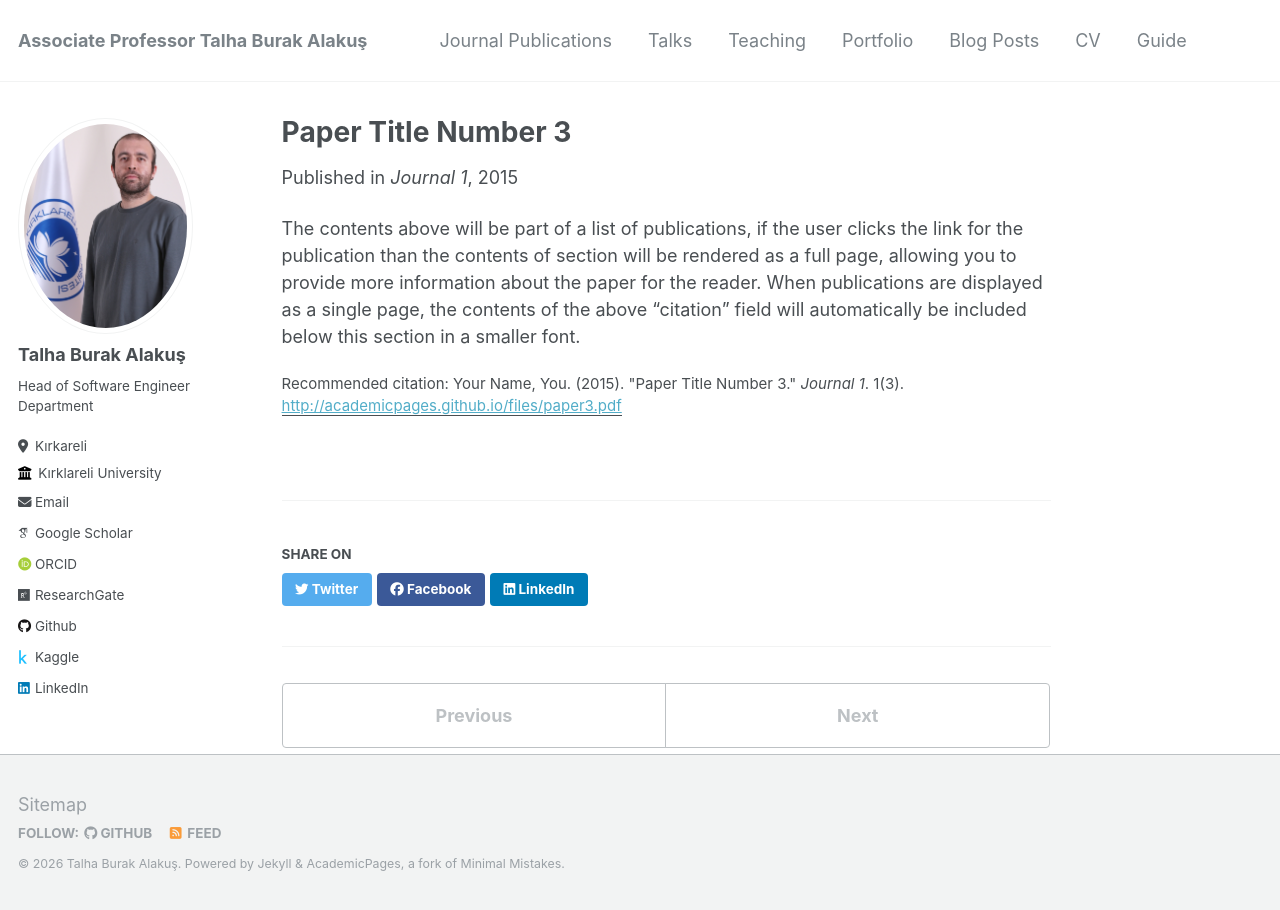
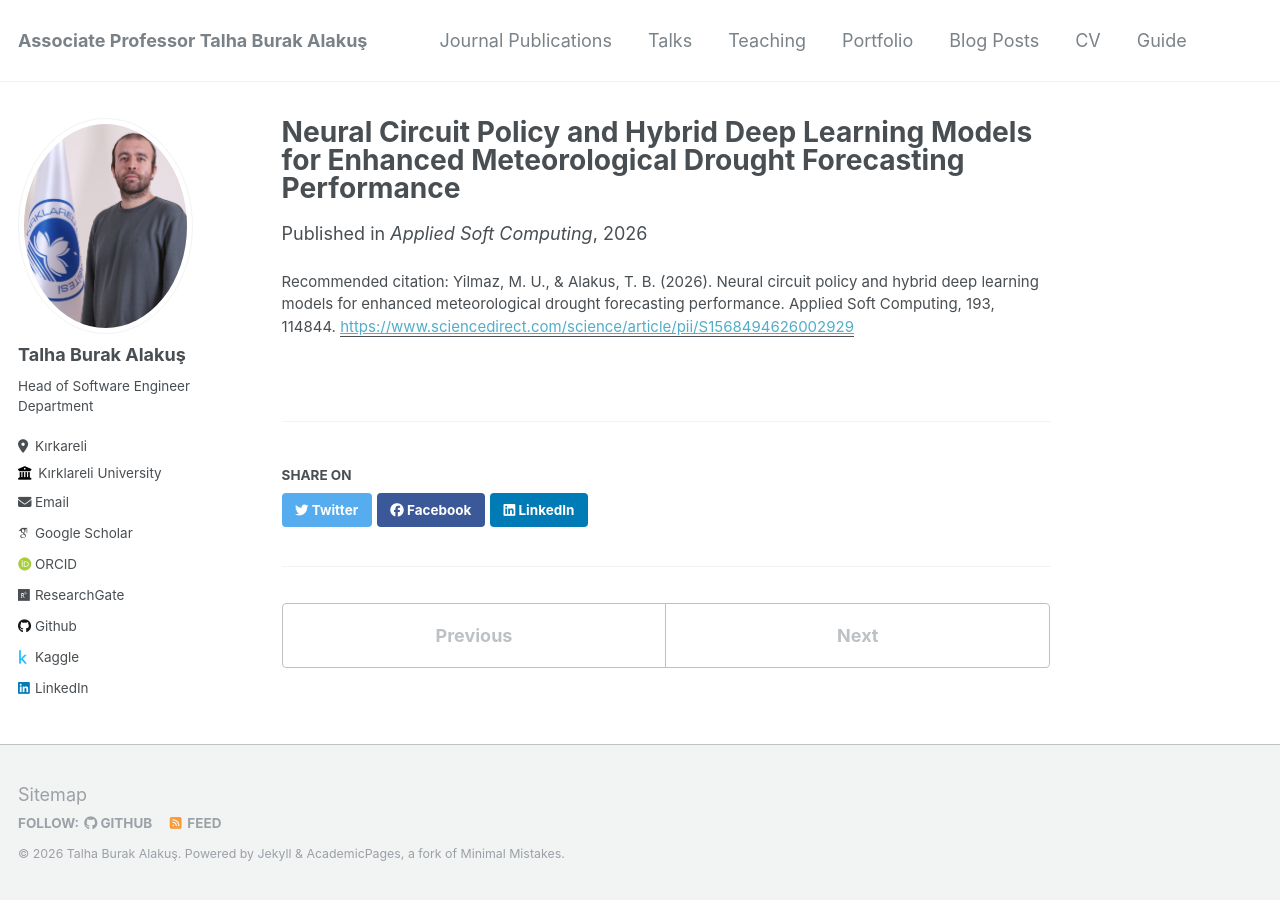
Before and after one commit to burakalakuss/talhaburakalakus.github.io, a Jekyll site: the page built from _publications/2015-10-01-paper-title-number-3.md, in a window 1280 px wide. Built offline with Jekyll 4.4.1, drawn with Linux system fonts in a browser that asks for light colours; some web fonts are replaced.

Commit message:
Update 2015-10-01-paper-title-number-3.md

```diff
--- a/_publications/2015-10-01-paper-title-number-3.md
+++ b/_publications/2015-10-01-paper-title-number-3.md
@@ -1,12 +1,10 @@
 ---
-title: "Paper Title Number 3"
+title: "Neural Circuit Policy and Hybrid Deep Learning Models for Enhanced Meteorological Drought Forecasting Performance"
 collection: publications
 permalink: /publication/2015-10-01-paper-title-number-3
 excerpt: 'This paper is about the number 3. The number 4 is left for future work.'
-date: 2015-10-01
-venue: 'Journal 1'
-paperurl: 'http://academicpages.github.io/files/paper3.pdf'
-citation: 'Your Name, You. (2015). &quot;Paper Title Number 3.&quot; <i>Journal 1</i>. 1(3).'
+date: 2026-02-12
+venue: 'Applied Soft Computing'
+paperurl: 'https://www.sciencedirect.com/science/article/pii/S1568494626002929'
+citation: 'Yilmaz, M. U., & Alakus, T. B. (2026). Neural circuit policy and hybrid deep learning models for enhanced meteorological drought forecasting performance. Applied Soft Computing, 193, 114844.'
 ---
-
-The contents above will be part of a list of publications, if the user clicks the link for the publication than the contents of section will be rendered as a full page, allowing you to provide more information about the paper for the reader. When publications are displayed as a single page, the contents of the above "citation" field will automatically be included below this section in a smaller font.
```
